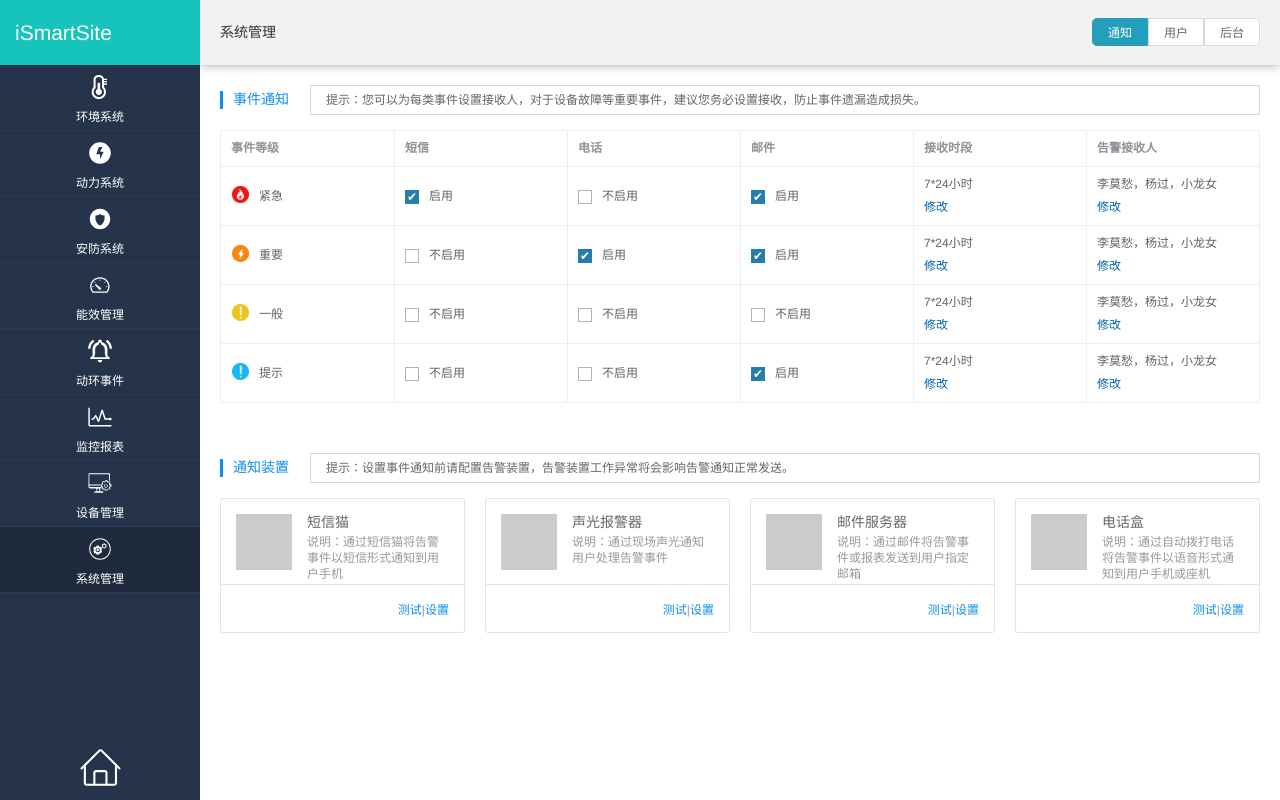
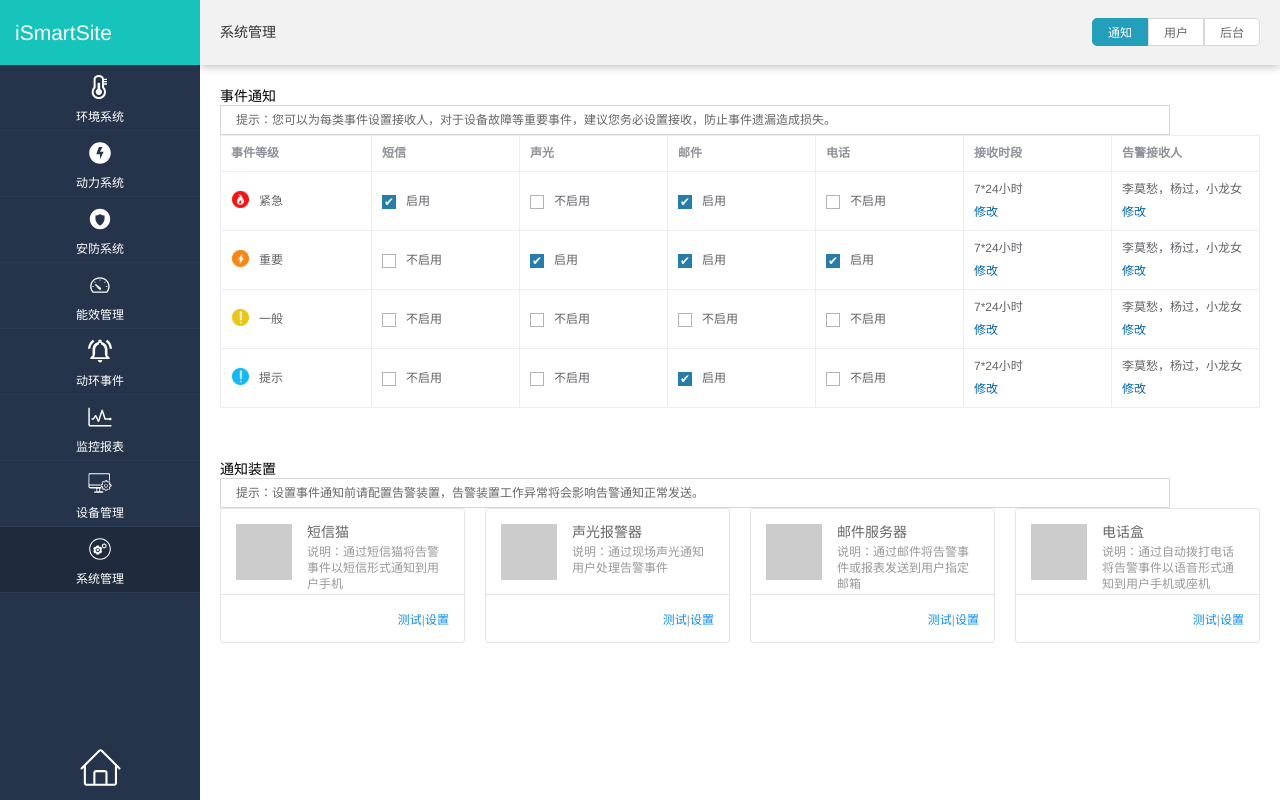
Before and after one commit to Airubby/vueIsmac, a Vue app: page /#/loncom/system in a window 1280 px wide. Built offline with nearby package versions, Linux system fonts and the light colour scheme; some icons are missing; what egrid, el-search-table-pagination would draw is missing.

Commit message:
新增声光

```diff
--- a/src/page/system.vue
+++ b/src/page/system.vue
@@ -10,7 +10,7 @@
                 <!--事件通知-->
                 <div class="loncom_pr20 loncom_mb50">
                     <div class="loncom_system_inform_top">
-                        <div class="loncom_system_inform_top_left"><h2>事件通知</h2></div>
+                        <div class="loncom_sysinfo_box_left"><h2>事件通知</h2></div>
                         <div class="loncom_sysinfo_box loncom_system_inform_top_right">
                             提示：您可以为每类事件设置接收人，对于设备故障等重要事件，建议您务必设置接收，防止事件遗漏造成损失。
                         </div>
@@ -33,13 +33,13 @@
                                     <span style="margin-left: 10px" v-else>不启用</span>
                                 </template>
                             </el-table-column>
-                            <el-table-column label="电话">
+                            <el-table-column label="声光">
                                 <template slot-scope="scope">
                                     <span class="loncom_public_check">
-                                        <input type="checkbox" class="loncom_public_check_input" :id="'dh'+scope.$index" :checked="scope.row.system_dh">
-                                        <label :for="'dh'+scope.$index" @click="informChange(scope.row,scope.row.system_dx)"></label>
+                                        <input type="checkbox" class="loncom_public_check_input" :id="'dh'+scope.$index" :checked="scope.row.system_sg">
+                                        <label :for="'dh'+scope.$index" @click="informChange(scope.row,scope.row.system_sg)"></label>
                                     </span>
-                                    <span style="margin-left: 10px" v-if="scope.row.system_dh">启用</span>
+                                    <span style="margin-left: 10px" v-if="scope.row.system_sg">启用</span>
                                     <span style="margin-left: 10px" v-else>不启用</span>
                                 </template>
                             </el-table-column>
@@ -50,6 +50,16 @@
                                         <label :for="'yj'+scope.$index" @click="informChange(scope.row,scope.row.system_dx)"></label>
                                     </span>
                                     <span style="margin-left: 10px" v-if="scope.row.system_yj">启用</span>
+                                    <span style="margin-left: 10px" v-else>不启用</span>
+                                </template>
+                            </el-table-column>
+                            <el-table-column label="电话">
+                                <template slot-scope="scope">
+                                    <span class="loncom_public_check">
+                                        <input type="checkbox" class="loncom_public_check_input" :id="'dh'+scope.$index" :checked="scope.row.system_dh">
+                                        <label :for="'dh'+scope.$index" @click="informChange(scope.row,scope.row.system_dx)"></label>
+                                    </span>
+                                    <span style="margin-left: 10px" v-if="scope.row.system_dh">启用</span>
                                     <span style="margin-left: 10px" v-else>不启用</span>
                                 </template>
                             </el-table-column>
@@ -76,7 +86,7 @@
                 </div>
                 <!--通知装置-->
                 <div class="loncom_system_inform_top loncom_pr20">
-                    <div class="loncom_system_inform_top_left"><h2>通知装置</h2></div>
+                    <div class="loncom_sysinfo_box_left"><h2>通知装置</h2></div>
                     <div class="loncom_sysinfo_box loncom_system_inform_top_right">
                          提示：设置事件通知前请配置告警装置，告警装置工作异常将会影响告警通知正常发送。
                     </div>
@@ -200,7 +210,7 @@
 
             </div>
             <!--后台-->
-            <div :class="{'loncom_active':top_items[2].loncom_active}" class="loncom_public_table loncom_system_sys">
+            <div :class="{'loncom_active':top_items[2].loncom_active}" class="loncom_public_table loncom_content">
                 <div class="loncom_public_tab">
                     <el-tabs v-model="activeName" @tab-click="handleClick">
                         <el-tab-pane label="平台信息" name="first">
@@ -455,19 +465,19 @@ export default {
             //*******通知的页面展示信息
              inform_table: [
                  {
-                     imgClass:'loncom_index_alarm4',Title:'紧急',system_dx:true,system_dh:false,system_yj:true,
+                     imgClass:'loncom_index_alarm4',Title:'紧急',system_dx:true,system_sg:false,system_yj:true,system_dh:false,
                      system_time:'7*24小时',system_user:"李莫愁，杨过，小龙女"
                  },
                  {
-                     imgClass:'loncom_index_alarm3',Title:'重要',system_dx:false,system_dh:true,system_yj:true,
+                     imgClass:'loncom_index_alarm3',Title:'重要',system_dx:false,system_sg:true,system_yj:true,system_dh:true,
                      system_time:'7*24小时',system_user:"李莫愁，杨过，小龙女"
                  },
                  {
-                     imgClass:'loncom_index_alarm2',Title:'一般',system_dx:false,system_dh:false,system_yj:false,
+                     imgClass:'loncom_index_alarm2',Title:'一般',system_dx:false,system_sg:false,system_yj:false,system_dh:false,
                      system_time:'7*24小时',system_user:"李莫愁，杨过，小龙女"
                  },
                  {
-                     imgClass:'loncom_index_alarm1',Title:'提示',system_dx:false,system_dh:false,system_yj:true,
+                     imgClass:'loncom_index_alarm1',Title:'提示',system_dx:false,system_sg:false,system_yj:true,system_dh:false,
                      system_time:'7*24小时',system_user:"李莫愁，杨过，小龙女"
                  }
              ],
```
